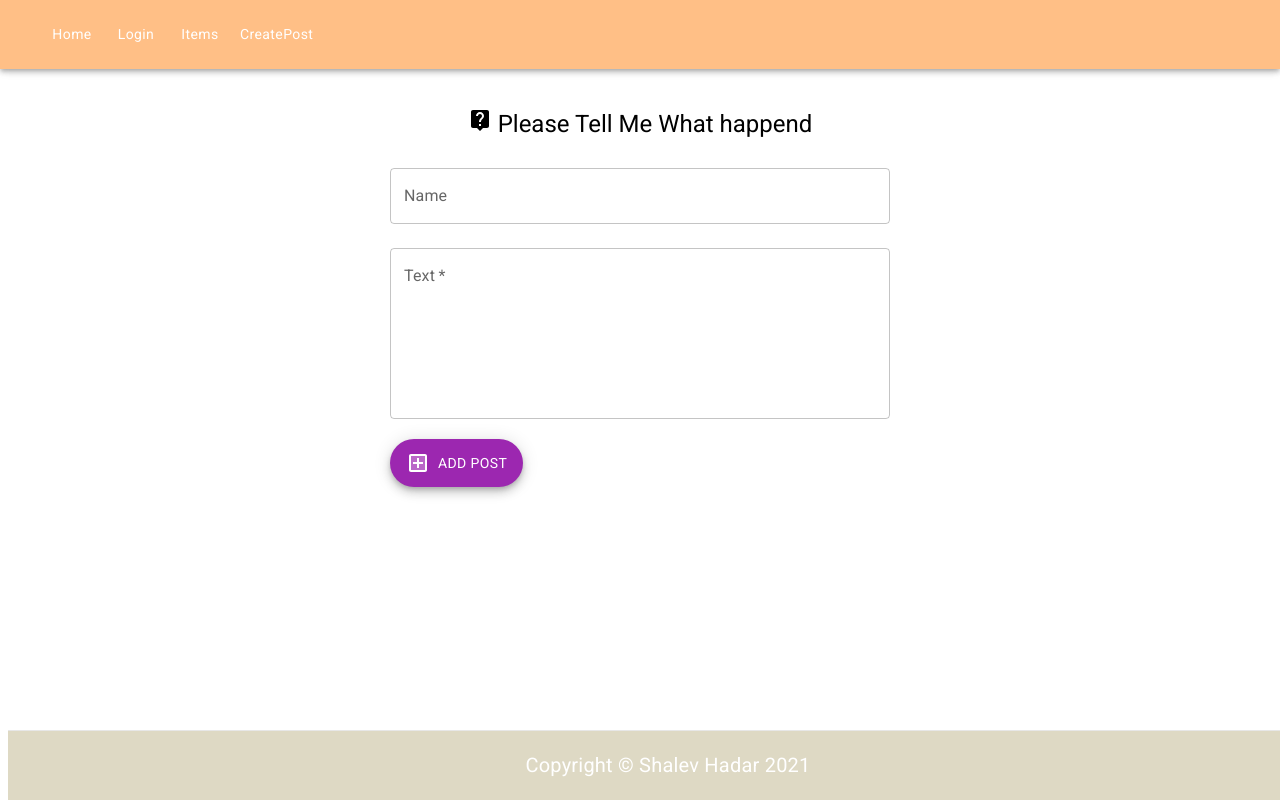
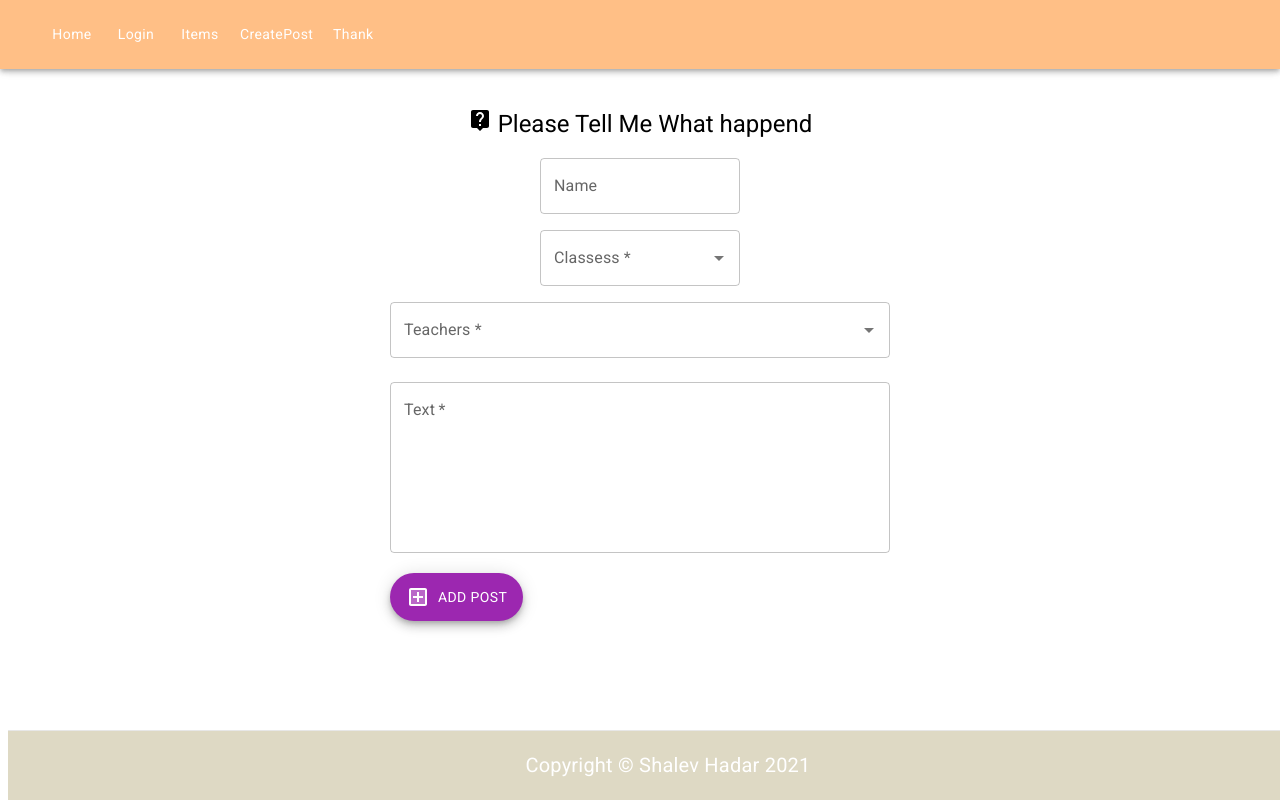
Before and after one commit to ShalevHadar/ForTell, a React (Create React App) app in the folder client/: page /createPost in a window 1280 px wide. Built offline with nearby package versions, Linux system fonts and the light colour scheme.

Commit message:
Added thank page Added features to createpost

```diff
--- a/client/src/components/App.jsx
+++ b/client/src/components/App.jsx
@@ -7,6 +7,7 @@ import "@fontsource/roboto/400.css";
 import Home from "./Home";
 import CreatePost from "./CreatePost";
 import Copyright from "./Copyright";
+import Thanks from "./Thanks";
 export default function App() {
   return (
     <div
@@ -24,6 +25,7 @@ export default function App() {
           <Route path="/login" element={<Login />} />
           <Route path="/items" element={<Items />} />
           <Route path="/createPost" element={<CreatePost />} />
+          <Route path="/thank" element={<Thanks />} />
         </Routes>
       </BrowserRouter>
       <Copyright />
--- a/client/src/components/CreatePost.jsx
+++ b/client/src/components/CreatePost.jsx
@@ -1,11 +1,38 @@
 import * as React from "react";
-import AddBoxTwoToneIcon from '@mui/icons-material/AddBoxTwoTone';
-import LiveHelpIcon from '@mui/icons-material/LiveHelp';
-import { Fab, Grid, TextField, Typography } from "@mui/material";
+import AddBoxTwoToneIcon from "@mui/icons-material/AddBoxTwoTone";
+import LiveHelpIcon from "@mui/icons-material/LiveHelp";
+import { Autocomplete, Fab, Grid, TextField, Typography } from "@mui/material";
 import { Box } from "@mui/system";
+import { useNavigate } from "react-router-dom";
 
 export default function CreatePost() {
+  const teachers = [
+    { label: "Doron Freeman", teacher_id: 1 },
+    { label: "Avi Ron", teacher_id: 2 },
+    { label: "Shlomi At", teacher_id: 3 },
+    { label: "Ben Shelo", teacher_id: 4 },
+    { label: "Itay Yafti", teacher_id: 5 },
+  ];
+
+  const classes = [
+    { label: "First Grade", class_id: 1 },
+    { label: "Second Grade", class_id: 2 },
+    { label: "Third Grade", class_id: 3 },
+    { label: "Fourth Grade", class_id: 4 },
+    { label: "Fifth Grade", class_id: 5 },
+    { label: "Sixth Grade", class_id: 6 },
+    { label: "Seventh Grade", class_id: 7 },
+    { label: "Eighth Grade", class_id: 8 },
+  ];
+
+  const [data, setData] = React.useState({ name: "", class: "", teacher:"", text: "" });
+  console.log(data);
+  const navigate = useNavigate();
+  const handleSubmit = () => {
+    navigate("../thank");
+  };
   return (
+    <form onSubmit={() => handleSubmit()}>
       <Grid
         container
         spacing={0}
@@ -14,7 +41,36 @@ export default function CreatePost() {
         justifyContent="center"
         style={{ minHeight: "50vh" }}
       >
-    <Typography style={{paddingBottom:"20px"}} variant="h5" gutterBottom component="div">{<LiveHelpIcon/>} Please Tell Me What happend</Typography>
+        <Typography
+          style={{ paddingBottom: "10px" }}
+          variant="h5"
+          gutterBottom
+          component="div"
+        >
+          {<LiveHelpIcon />} Please Tell Me What happend
+        </Typography>
+        <Box
+          component="form"
+          sx={{
+            "& > :not(style)": { mb: 2, width: "25ch" },
+          }}
+          noValidate
+          autoComplete="off"
+        >
+          <TextField
+            id="outlined"
+            label="Name"
+            sx={{ mb: 2 }}
+            value={data.name}
+            onChange={(e) => setData({ name: e.target.value })}
+          />
+          <Autocomplete
+            disablePortal
+            id="combo-box-demo"
+            options={classes}
+            renderInput={(params) => <TextField {...params} label="Classess *" />}
+          />
+        </Box>
         <Grid item xs={3}>
           <Box
             sx={{
@@ -22,22 +78,51 @@ export default function CreatePost() {
               maxWidth: "100%",
             }}
           >
-          <TextField fullWidth label="Name" id="fullWidth" sx={{ mb: 3 }} />
-          <TextField fullWidth label="Text" id="fullWidth" multiline rows={6} required/>
+            <Autocomplete
+              disablePortal
+              id="combo-box-demo"
+              options={teachers}
+              sx={{ width: 500, mb: 3 }}
+              renderInput={(params) => (
+                <TextField {...params} label="Teachers *" />
+              )}
+            />
           </Box>
           <Box
-        style={{paddingTop:"20px"}}
             sx={{
               width: 500,
               maxWidth: "100%",
             }}
           >
-          <Fab variant="extended" sx={{ mb: 3 }} color="secondary" value="name">
+            <TextField
+              fullWidth
+              label="Text"
+              id="fullWidth"
+              multiline
+              rows={6}
+              required
+            />
+          </Box>
+          <Box
+            style={{ paddingTop: "20px" }}
+            sx={{
+              width: 500,
+              maxWidth: "100%",
+            }}
+          >
+            <Fab
+              variant="extended"
+              sx={{ mb: 3 }}
+              color="secondary"
+              value="name"
+              type="submit"
+            >
               <AddBoxTwoToneIcon sx={{ mr: 1 }} />
               ADD Post
             </Fab>
           </Box>
         </Grid>
       </Grid>
+    </form>
   );
 }
--- a/client/src/components/Items.jsx
+++ b/client/src/components/Items.jsx
@@ -32,7 +32,6 @@ export default function Items() {
   };
 
   const handleCick = (item) => {
-    console.log(item);
     axios.patch(`${URL}/${item._id}`, {item})
     .then(fetchItems()).then(setFlag)
   }
--- a/client/src/components/Nav.jsx
+++ b/client/src/components/Nav.jsx
@@ -30,6 +30,11 @@ export default function Nav() {
               CreatePost
             </Button>
             </Link>
+            <Link style={{color:"white"}} to="thank">
+            <Button color="inherit" style={{color:"white", textTransform: "none" }}>
+              Thank
+            </Button>
+            </Link>
           </Typography>
         </Toolbar>
       </AppBar>
--- /dev/null
+++ b/client/src/components/Thanks.jsx
@@ -0,0 +1,40 @@
+import * as React from "react";
+import CheckCircleIcon from '@mui/icons-material/CheckCircle';
+import {  Grid,  Typography } from "@mui/material";
+
+export default function Thank() {
+  const handleSubmit = () => {
+    console.log("yo");
+  };
+  return (
+    <form onSubmit={() => handleSubmit()}>
+      <Grid
+        container
+        spacing={0}
+        direction="column"
+        alignItems="center"
+        justifyContent="center"
+        style={{ minHeight: "50vh" }}
+      >
+        <Typography
+          style={{ paddingBottom: "20px" }}
+          variant="h5"
+          gutterBottom
+          component="div"
+        >
+          {<CheckCircleIcon />} Thank you !
+        </Typography>
+        <div>
+        <Typography
+          style={{ paddingBottom: "20px" }}
+          variant="h5"
+          gutterBottom
+          component="div"
+        >
+           Your post will be review by the superviser.
+        </Typography>
+        </div>
+      </Grid>
+    </form>
+  );
+}
```
Lines whose indentation alone changed are shown as unchanged.
